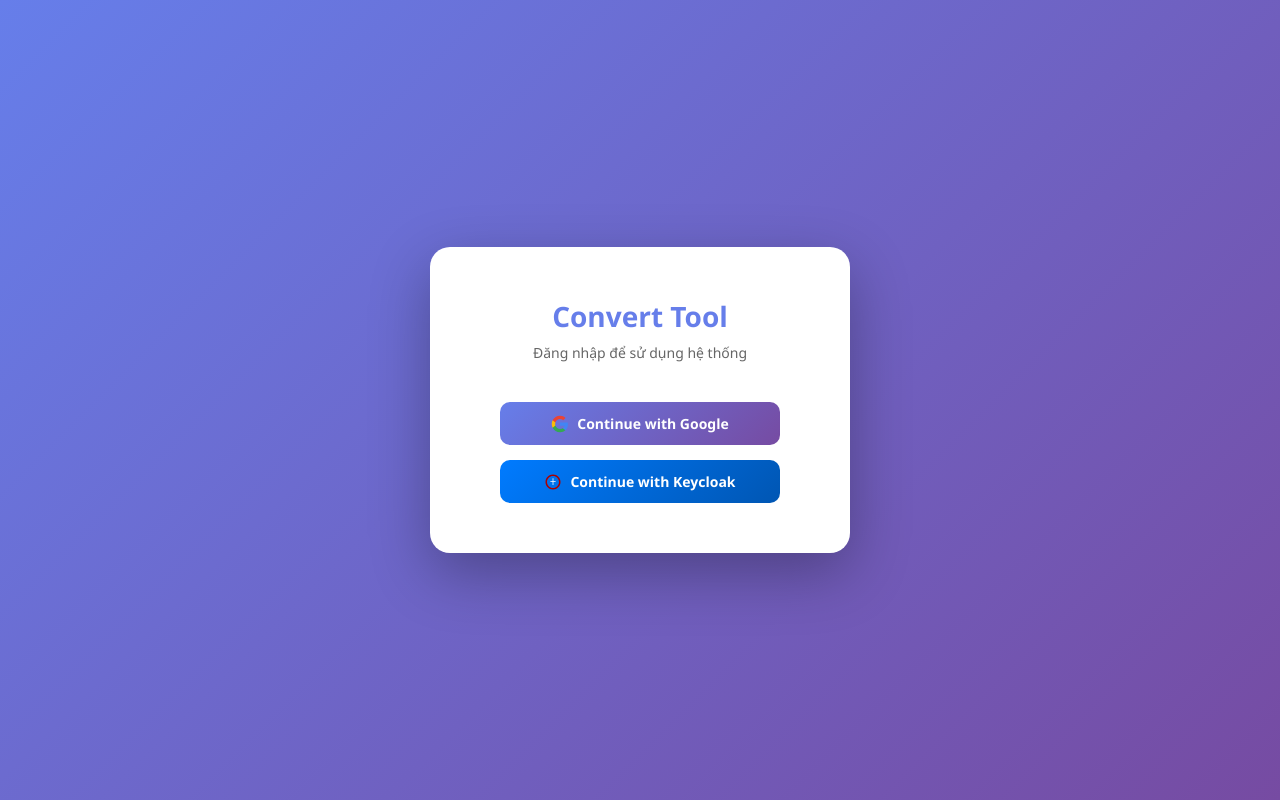
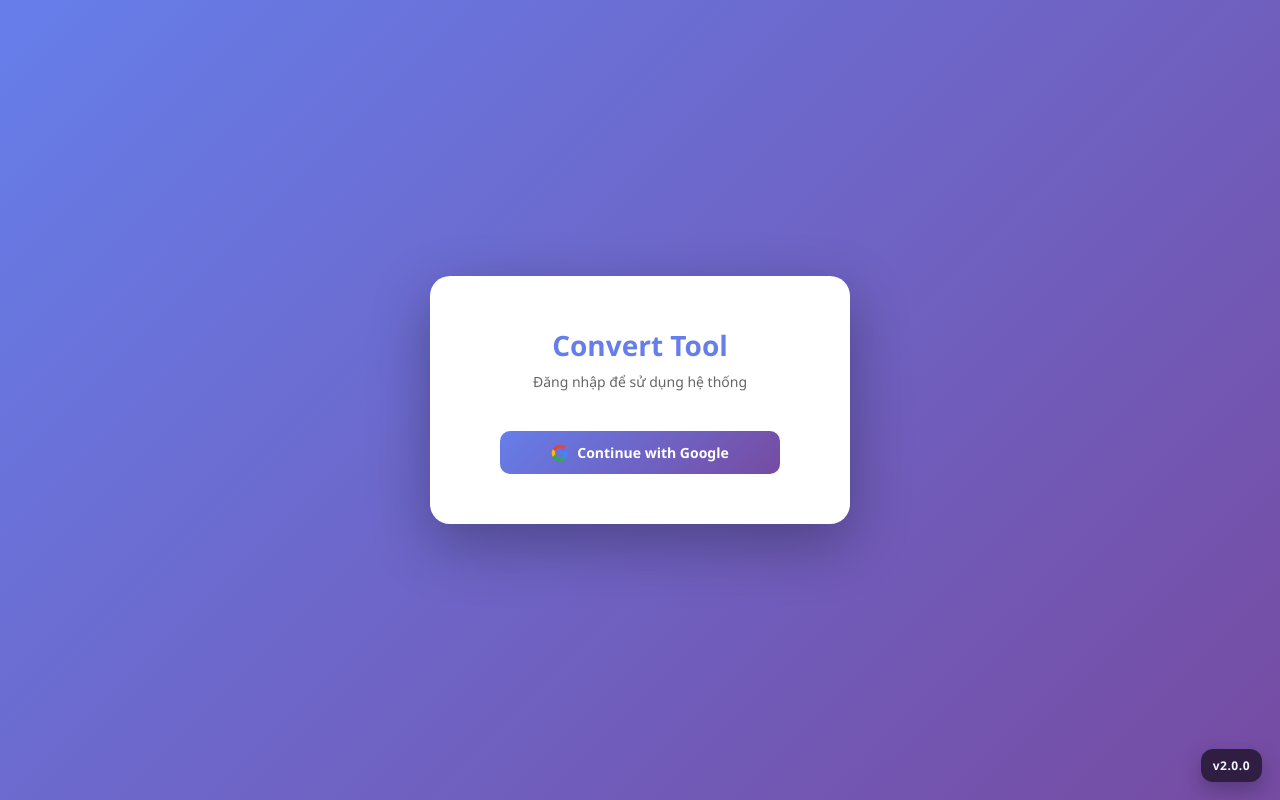
Before and after one commit to duythanh0106/convert_excel, a FastAPI app: page /login in a window 1280 px wide. Run offline with FastAPI, Linux system fonts and the light colour scheme.

Commit message:
update version

```diff
--- a/auth_oidc.py
+++ b/auth_oidc.py
@@ -10,6 +10,8 @@ load_dotenv()
 
 BASE_DIR = Path(__file__).resolve().parent
 
+
+APP_VERSION = os.getenv("APP_VERSION", "2.0.0")
 KEYCLOAK_CLIENT_ID = os.getenv("KEYCLOAK_CLIENT_ID")
 KEYCLOAK_CLIENT_SECRET = os.getenv("KEYCLOAK_CLIENT_SECRET")
 KEYCLOAK_DISCOVERY_URL = os.getenv("KEYCLOAK_DISCOVERY_URL")
@@ -49,7 +51,13 @@ TEMPLATES_DIR = BASE_DIR / "templates"
 templates = Jinja2Templates(directory=str(TEMPLATES_DIR))
 
 async def login_page(request: Request):
-    return templates.TemplateResponse("login.html", {"request": request})
+    return templates.TemplateResponse(
+        "login.html",
+        {
+            "request": request,
+            "version": APP_VERSION,
+        },
+    )
 
 
 async def login_google(request: Request):
--- a/templates/partials/login_body.html
+++ b/templates/partials/login_body.html
@@ -16,12 +16,6 @@
             </svg>
             Continue with Google
         </a>
-        <a href="/auth/login/keycloak" class="auth-btn secondary">
-            <svg class="keycloak-icon" viewBox="0 0 24 24">
-                <path fill="#AA0000" d="M12 2C6.48 2 2 6.48 2 12s4.48 10 10 10 10-4.48 10-10S17.52 2 12 2zm0 18c-4.41 0-8-3.59-8-8s3.59-8 8-8 8 3.59 8 8-3.59 8-8 8z"/>
-                <path fill="#FFFFFF" d="M15.5 11h-3V7h-1v4h-3v1h3v4h1v-4h3z"/>
-            </svg>
-            Continue with Keycloak
-        </a>
     </div>
 </div>
+<div class="version-badge">v{{ version or 'N/A' }}</div>
--- a/templates/partials/login_styles.html
+++ b/templates/partials/login_styles.html
@@ -147,4 +147,21 @@
         color: #1976d2;
         border: 1px solid #90caf9;
     }
+
+    .version-badge {
+        position: fixed;
+        right: 18px;
+        bottom: 18px;
+        padding: 8px 12px;
+        background: rgba(0, 0, 0, 0.6);
+        color: #f3f4ff;
+        border-radius: 12px;
+        font-size: 12px;
+        font-weight: 600;
+        letter-spacing: 0.5px;
+        box-shadow: 0 8px 20px rgba(0,0,0,0.25);
+        backdrop-filter: blur(6px);
+        -webkit-backdrop-filter: blur(6px);
+        pointer-events: none;
+    }
 </style>
```
